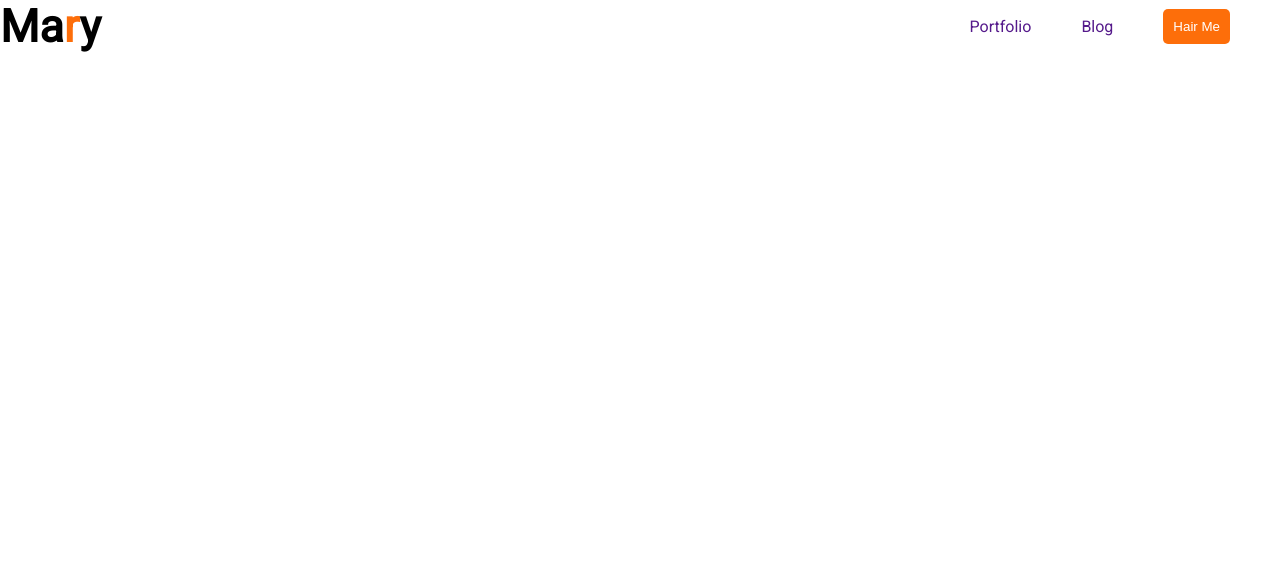
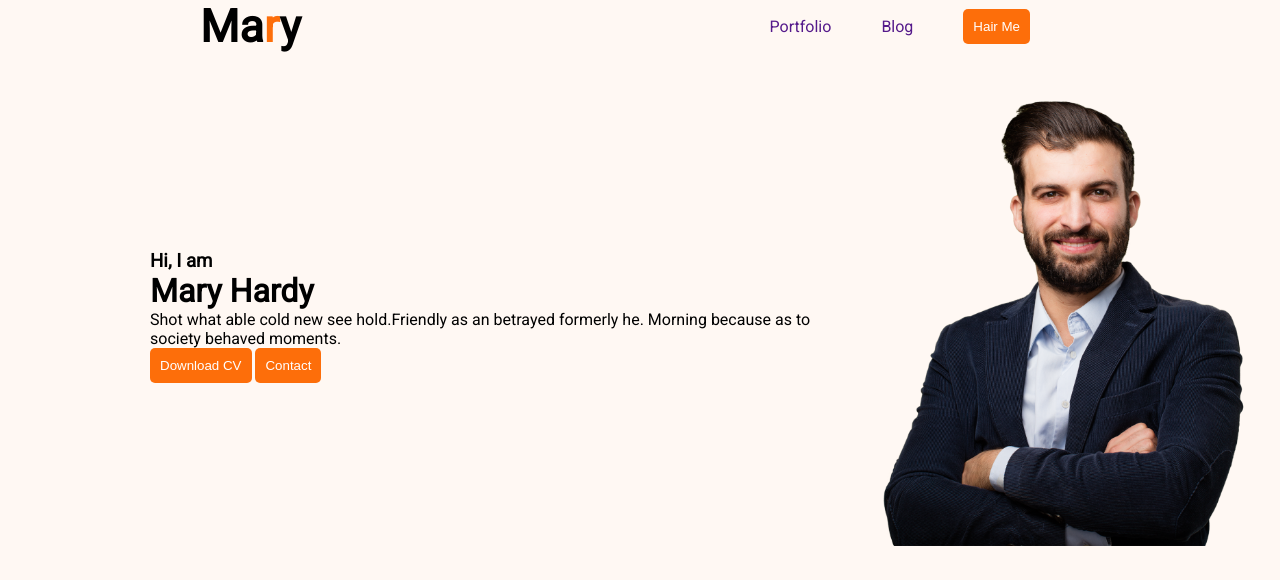
Before and after one commit to Badol-Hossain1/protfolio, a plain HTML site: page index.html in a window 1280 px wide. Drawn offline with Linux system fonts and the light colour scheme.

Commit message:
fect: added profile pic

```diff
--- a/index.html
+++ b/index.html
@@ -13,7 +13,7 @@
     <link rel="stylesheet" href="style.css" />
   </head>
   <body>
-    <header>
+    <header class="header">
       <nav>
         <h3 class="title">Ma<span class="nav-title">r</span>y</h3>
         <ul>
@@ -22,6 +22,21 @@
           <li><button class="primary-btn">Hair Me</button></li>
         </ul>
       </nav>
+      <div class="banner">
+        <div>
+          <h3>Hi, I am</h3>
+          <h1>Mary Hardy</h1>
+          <p>
+            Shot what able cold new see hold.Friendly as an betrayed formerly
+            he. Morning because as to society behaved moments.
+          </p>
+          <button class="primary-btn">Download CV</button>
+          <button class="primary-btn">Contact</button>
+        </div>
+        <div>
+          <img class="profile-pic" src="./images/hardy.png" alt="" />
+        </div>
+      </div>
     </header>
   </body>
 </html>
--- a/style.css
+++ b/style.css
@@ -11,6 +11,7 @@ nav {
   display: flex;
   justify-content: space-between;
   align-items: center;
+  margin: 0 200px;
 }
 .nav-title {
   color: #fd6e0a;
@@ -37,3 +38,15 @@ nav li {
 nav a {
   text-decoration: none;
 }
+.header {
+  background-color: #fff8f3;
+}
+
+.banner {
+  display: flex;
+  padding: 30px 30px 30px 150px;
+  align-items: center;
+}
+.banner .profile-pic {
+  width: 400px;
+}
```
